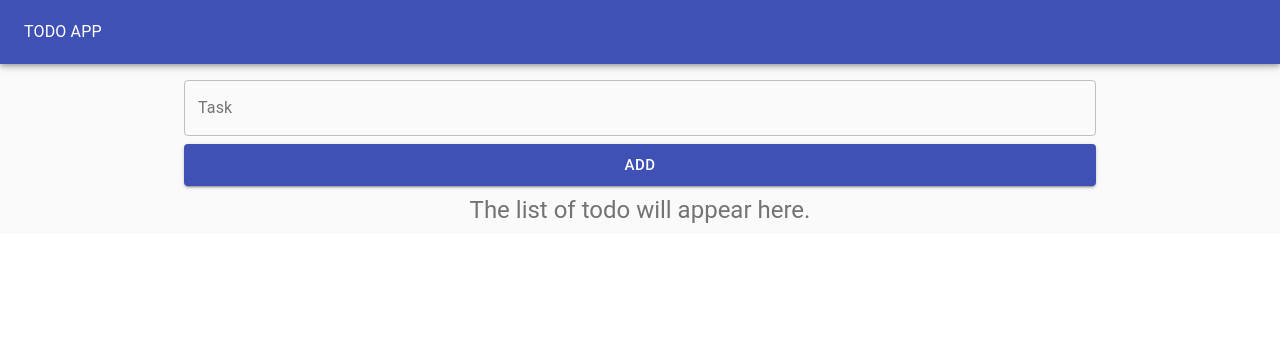
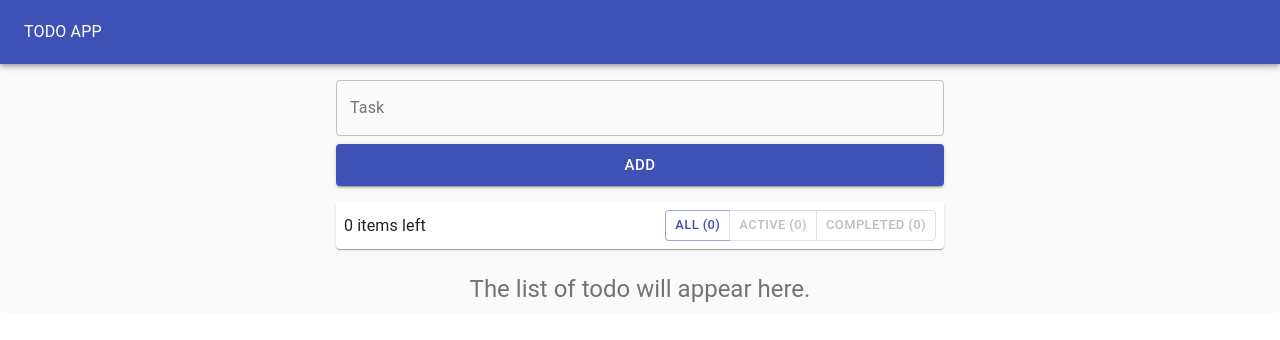
Before and after one commit to leosuncin/todo-webapp, a React (Create React App) app: page / in a window 1280 px wide. Shown: the top 340 px of the page. Built offline with nearby package versions, Linux system fonts and the light colour scheme; the HTML template or start-up script is replaced by a standard one.

Commit message:
feat: Update to a new UI

```diff
--- a/src/App.tsx
+++ b/src/App.tsx
@@ -1,15 +1,18 @@
-import React from 'react';
+import React, { useState } from 'react';
+import { Grid } from '@material-ui/core';
 
 import './App.scss';
 import Layout from './components/Layout';
 import AddTodo from './components/AddTodo';
 import TodoList from './components/TodoList';
-import TodoItem from './components/TodoItem';
+import FilterTodo, { FilterBy } from './components/FilterTodo';
 import { todoReducer, Todo } from './hooks/todoReducer';
 
 const App: React.FC = () => {
-  const [inputTodoValue, setInputTodoValue] = React.useState('');
   const [state, dispatch] = React.useReducer(todoReducer, { todos: [] });
+  const [filter, setFilter] = useState<FilterBy>('all');
+  const active = state.todos.filter((todo) => !todo.done);
+  const completed = state.todos.filter((todo) => todo.done);
 
   function handleCreateTodo(text: string) {
     if (text) {
@@ -17,51 +20,62 @@ const App: React.FC = () => {
         type: 'ADD_TODO',
         payload: text,
       });
-      setInputTodoValue('');
     }
   }
-  function handleToggleDone(todo: Todo) {
+  function handleEditTodo(id: Todo['id'], { text }: Pick<Todo, 'text'>) {
+    dispatch({
+      type: 'UPDATE_TODO',
+      payload: {
+        id,
+        text,
+      },
+    });
+  }
+  function handleToggleDone(id: Todo['id'], done: boolean) {
     dispatch({
       type: 'TOGGLE_TODO',
       payload: {
-        id: todo.id,
-        checked: !todo.checked,
+        id,
+        done,
       },
     });
   }
-  function handleDeleteTodo(todo: Todo) {
+  function handleDeleteTodo(id: Todo['id']) {
     dispatch({
       type: 'REMOVE_TODO',
-      payload: todo.id,
+      payload: id,
     });
   }
 
   return (
     <Layout>
-      <AddTodo
-        text={inputTodoValue}
-        onChangeText={event => {
-          setInputTodoValue(event.target.value);
-        }}
-        onInputKeyPress={event => {
-          if (event.which === 13 || event.keyCode === 13) {
-            handleCreateTodo(inputTodoValue);
+      <Grid item sm={10} md={8} style={{ margin: '0 auto' }}>
+        <AddTodo onSubmit={({ text }) => handleCreateTodo(text)} />
+        <FilterTodo
+          all={state.todos.length}
+          active={active.length}
+          completed={completed.length}
+          filter={filter}
+          switchFilter={(filter) => setFilter(filter)}
+          onClearCompleted={() =>
+            completed
+              .filter((t) => t.done)
+              .map((todo) => handleDeleteTodo(todo.id))
           }
-        }}
-        onButtonClick={() => {
-          handleCreateTodo(inputTodoValue);
-        }}
-      />
-      <TodoList>
-        {state.todos.map(todo => (
-          <TodoItem
-            {...todo}
-            key={todo.id}
-            onToggleDone={handleToggleDone.bind(null, todo)}
-            onDeleteTodo={handleDeleteTodo.bind(null, todo)}
-          />
-        ))}
-      </TodoList>
+        />
+        <TodoList
+          todos={
+            filter === 'active'
+              ? active
+              : filter === 'completed'
+              ? completed
+              : state.todos
+          }
+          onChangeTodo={(id, body) => handleEditTodo(id, body)}
+          onToggleDone={(id, done) => handleToggleDone(id, done)}
+          onRemoveTodo={(id) => handleDeleteTodo(id)}
+        />
+      </Grid>
     </Layout>
   );
 };
--- a/src/components/TodoItem.tsx
+++ b/src/components/TodoItem.tsx
@@ -12,21 +12,7 @@ import React, { useEffect, useState } from 'react';
 
 import { formatRelativeTime } from '../formatRelativeTime';
 import { validations } from './AddTodo';
-
-export type Todo =
-  | {
-      id: string;
-      text: string;
-      done: false;
-      createdAt: string;
-    }
-  | {
-      id: string;
-      text: string;
-      done: true;
-      createdAt: string;
-      doneAt: string;
-    };
+import { Todo } from '../hooks/todoReducer';
 
 export type TodoItemProps = {
   todo: Todo;
--- a/src/components/TodoList.tsx
+++ b/src/components/TodoList.tsx
@@ -1,7 +1,8 @@
 import { Grid, List, Typography } from '@material-ui/core';
 import React from 'react';
 
-import TodoItem, { Todo } from './TodoItem';
+import TodoItem from './TodoItem';
+import { Todo } from '../hooks/todoReducer';
 
 export type TodoListProps = {
   todos: Todo[];
```
Also changed, not shown: 2 other files (tests, documents, lock files or other folders).
